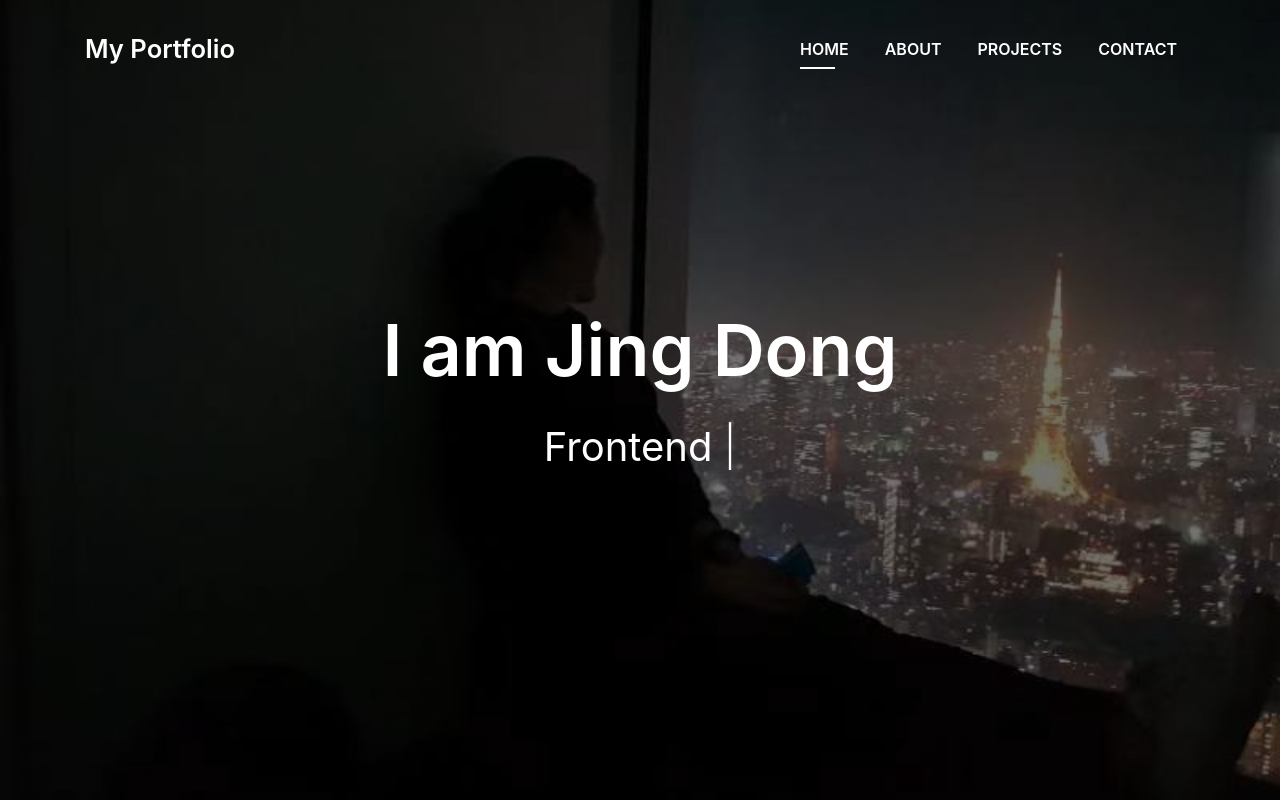
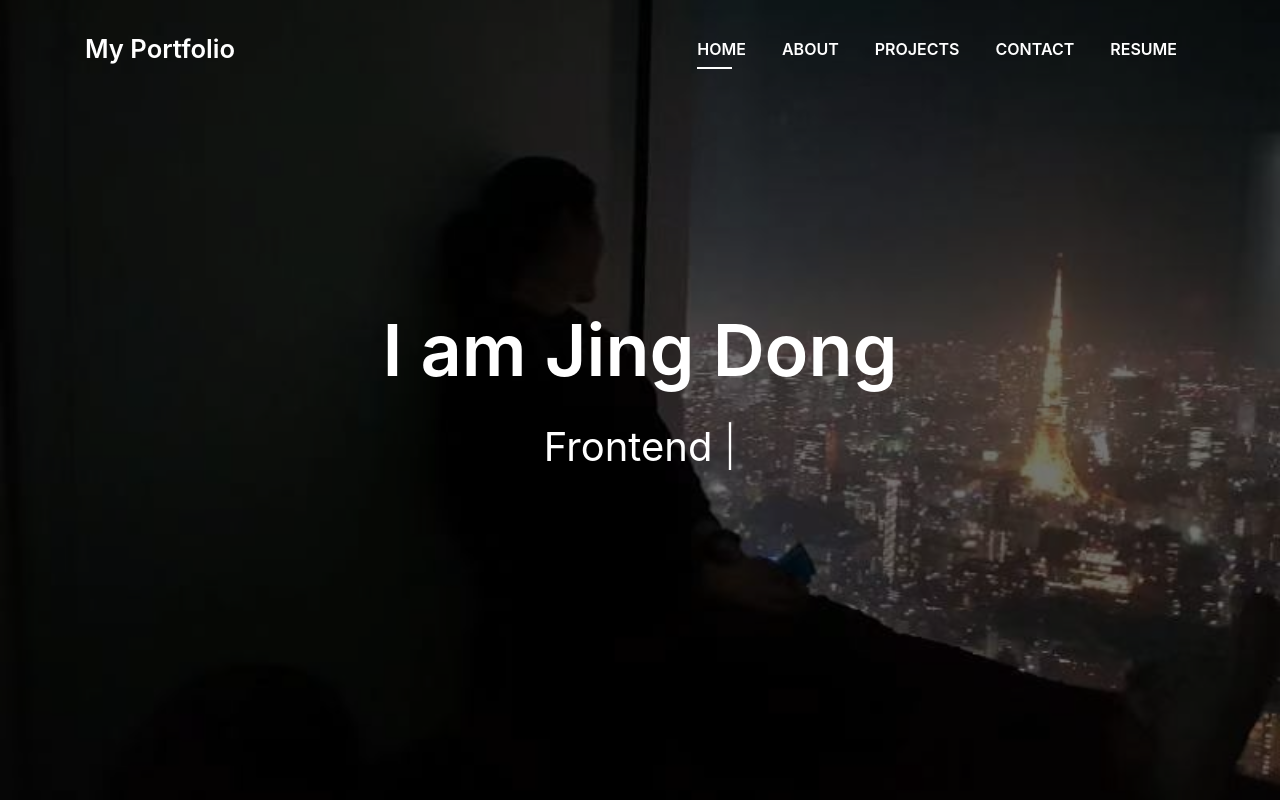
Before and after one commit to Jing1107/Jing1107.github.io, a plain HTML site: page index.html in a window 1280 px wide. Shown: the top 800 px of the page. Drawn offline with nearby package versions, Linux system fonts and the light colour scheme; files whose address does not match are found by name.

Commit message:
update resume

```diff
--- a/index.html
+++ b/index.html
@@ -38,6 +38,9 @@
           </li>
           <li class="nav-item">
             <a class="nav-link js-scroll" href="#contact">Contact</a>
+          </li>
+          <li class="nav-item">
+            <a target="_blank" class="nav-link js-scroll" href="https://jing1107.github.io/resume/">Resume</a>
           </li>
         </ul>
       </div>
```
